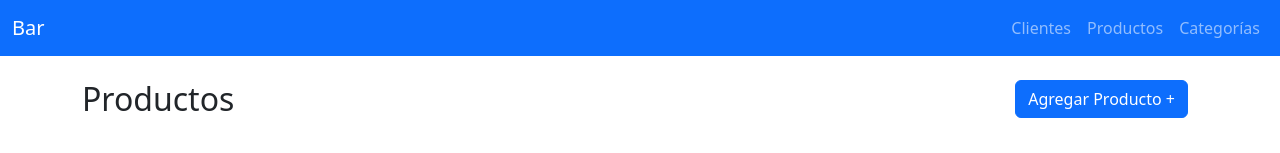
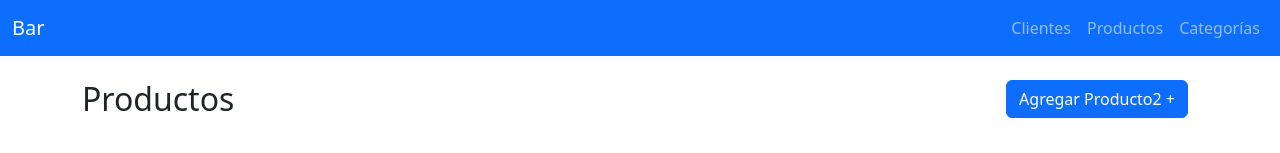
Before and after one commit to C4rl0Ss11/angular_bar, an Angular app: page /productos in a window 1280 px wide. Shown: the top 153 px of the page. Built offline with nearby package versions, Linux system fonts and the light colour scheme; no server answers.

Commit message:
Se agrego una letra adicional

```diff
--- a/src/app/product/product.component.html
+++ b/src/app/product/product.component.html
@@ -5,7 +5,7 @@
     </div>
     <div class="col-md-4">
       <button class="btn btn-primary float-end" routerLink="/productos/add">
-        Agregar Producto +
+        Agregar Producto2 +
       </button>
     </div>
   </div>
```
